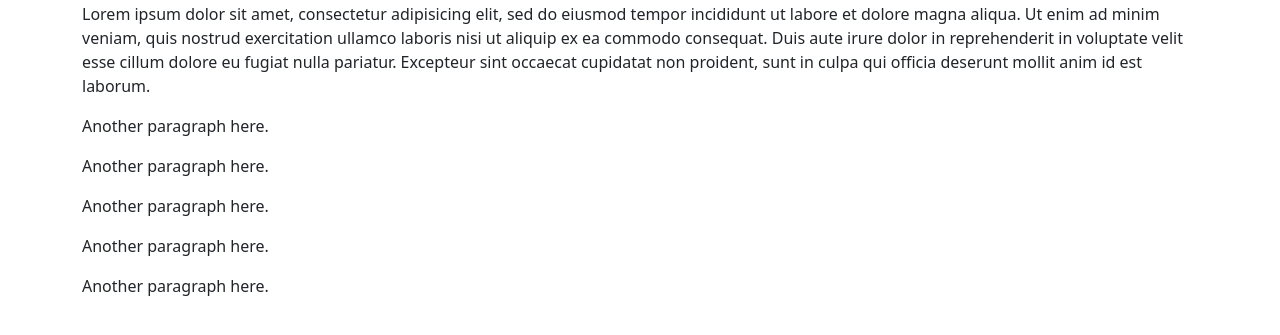
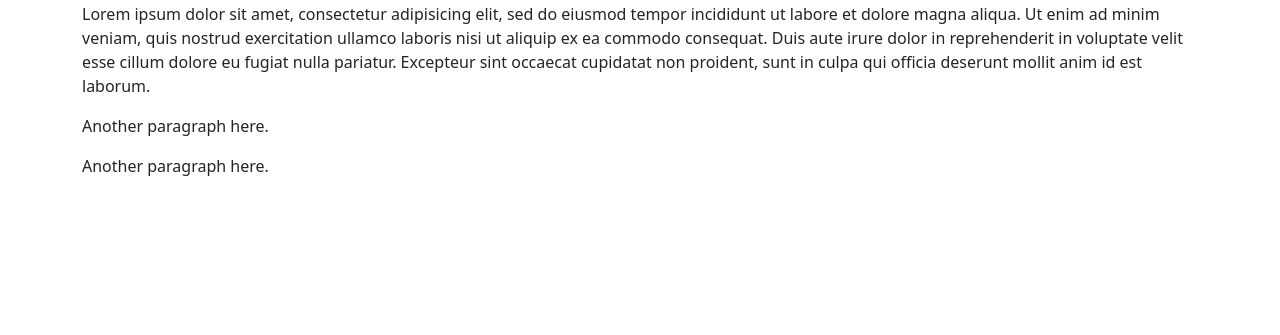
Before and after one commit to TRSR5424/KV4006-RenderAll, a Python web app: template templates/index.html.j2 in a window 1280 px wide. Shown: the part 166-501 px from the top of the page. Run offline with Jinja, Linux system fonts and the light colour scheme; the template is opened without the code that fills it, so the values that code supplies are empty; some libraries are stand-ins or nearby versions.

Commit message:
Minor changes.

```diff
--- a/templates/index.html.j2
+++ b/templates/index.html.j2
@@ -8,8 +8,5 @@
         <p>Lorem ipsum dolor sit amet, consectetur adipisicing elit, sed do eiusmod tempor incididunt ut labore et dolore magna aliqua. Ut enim ad minim veniam, quis nostrud exercitation ullamco laboris nisi ut aliquip ex ea commodo consequat. Duis aute irure dolor in reprehenderit in voluptate velit esse cillum dolore eu fugiat nulla pariatur. Excepteur sint occaecat cupidatat non proident, sunt in culpa qui officia deserunt mollit anim id est laborum.</p>
         <p>Another paragraph here.</p>
         <p>Another paragraph here.</p>
-        <p>Another paragraph here.</p>
-        <p>Another paragraph here.</p>
-        <p>Another paragraph here.</p>
     </div>
 {{ page_end() }}
```
Also changed, not shown: templates/test/test.html.jinja (renamed from templates/test/test.j2).
